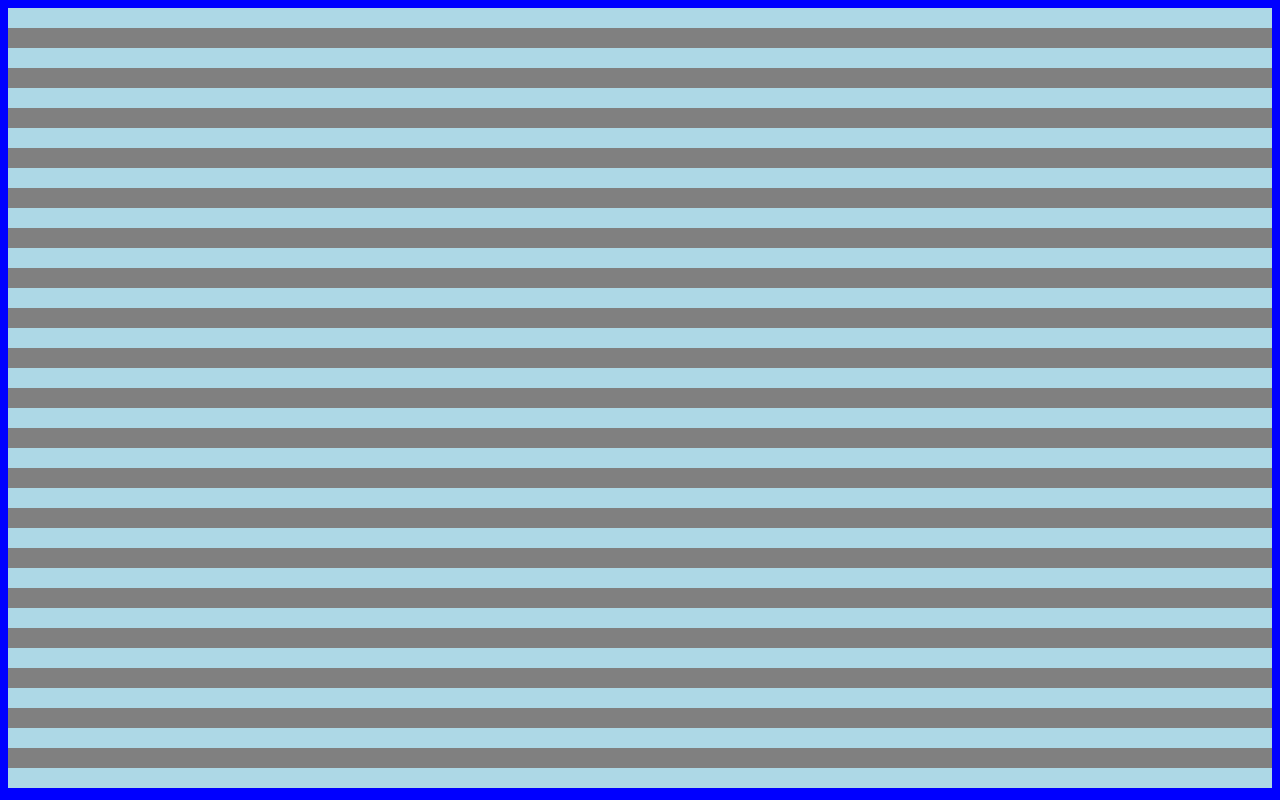
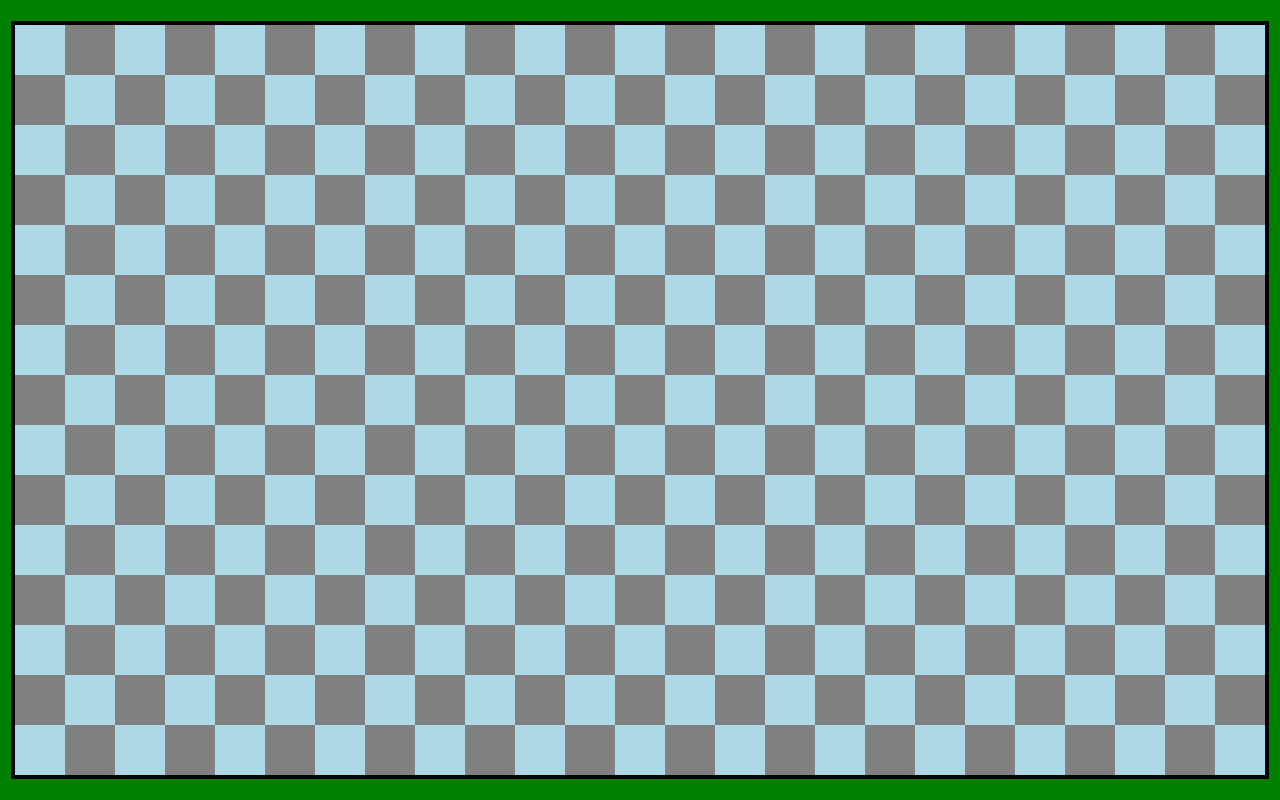
Before and after one commit to Umitosan/box-test, a plain HTML site: page index.html in a window 1280 px wide. Drawn offline with nearby package versions, Linux system fonts and the light colour scheme.

Commit message:
add grid size adjust

```diff
--- a/app.js
+++ b/app.js
@@ -1,25 +1,31 @@
 /* jshint esversion: 6 */
 
+// let winHeight = $(window).height();
+// let winWidth = $(window).width();
+
+let winHeight = window.innerHeight;
+let winWidth = window.innerWidth;
 let grid = [];
-let winHeight = $(window).height();
-let winWidth = $(window).width();
-let boxSize = 20;
-let rowSize = Math.floor( (winWidth-20) / (boxSize) );
-let rowTotal = Math.floor( (winHeight-10) / (boxSize) );
+let boxSize = 50;
+let rowSize = Math.floor( (winWidth) / boxSize);
+let rowTotal = Math.floor( (winHeight-10) / boxSize);
 
 function Row(index, size, color) {
+  this.boxes = [];
   this.index = index;
+  this.size = size;
+  this.color = color;
+}
+
+function Box(index,size,color) {
+  this.index = index;
+  this.size = size;
   this.baseColor = color;
   this.color = color;
-  this.size = size;
 }
 
-function Box() {
 
-}
-
-function buildGrid() {
-
+function buildRows() {
   for (let i = 0; i < rowTotal; i++) {
     let c;
     if ( (i % 2) === 0 ) {
@@ -39,78 +45,82 @@ function buildGrid() {
     let ind = parseInt( $(this).attr('ind') );
     let r = grid[ind];
     $(this).css({
-      background: r.color,
-      height: r.size+'px',
+      height: boxSize,
+      width: boxSize*grid[0].length
     });
+  });
+}
+
+
+function buildBoxes() {
+  let tRow = [];
+  let c;
+
+  for (let r = 0; r < grid.length; r++) {
+
+    for (let j = 0; j < rowSize; j++) {
+      let boxColor;
+      if ( ((r+j) % 2) === 0 ) {
+        boxColor = 'lightblue';
+      } else {
+        boxColor = 'grey';
+      }
+      grid[r].boxes.push( new Box(j,boxSize,boxColor) );
+    }
+
+  }
+
+  $('.row').each(function(rIndex) {
+    for (var i = 0; i < rowSize; i++) {
+      let elem = " <div class='box' ind='"+i+"'></div> ";
+      $(this).append( elem );
+    }
+  });
+
+  $(".box").each(function(index) {
+      let rInd = parseInt( $(this).parent().attr('ind') );
+      let bInd = parseInt( $(this).attr('ind') );
+      let curBox = grid[rInd].boxes[bInd];
+      $(this).css({
+        "height": curBox.size+'px',
+        "width": curBox.size+'px',
+        "background-color": curBox.color,
+        float: 'left'
+      });
   });
 
   // events
-  $('.row').mouseenter(function(event1) {
-    // console.log('this = ',this);
+  $('.box').mouseenter(function(event1) {
     $(this).css("background","pink");
   }).mouseleave(function(event2) {
-    // console.log('$(this) = ',$(this));
-    let ind = parseInt( $(this).attr("ind") );
-    $(this).css("background",grid[ind].baseColor);
+    let rInd = parseInt( $(this).parent().attr('ind') );
+    let bInd = parseInt( $(this).attr('ind') );
+    $(this).css("background",grid[rInd].boxes[bInd].baseColor);
   });
 
-  // for (let j = 0; j < rowSize-1; j++) {
-  //   let tmpBox;
-  //
-  //   tmpRow.push(tmpBox)
-  // }
-  console.log('buildGrid run');
 }
 
 
 
 
-// function buildBars() {
-//
-//   for (let i = 0; i < 100; i++) {
-//     let c;
-//     if ( (i % 2) === 0 ) {
-//       c = 'lightblue';
-//     } else {
-//       c = 'grey';
-//     }
-//     bars.push( new Bar(i,barSize,c) );
-//   }
-//
-//   for (let i = 0; i < bars.length; i++) {
-//     let b = bars[i];
-//     let elem = " <div class='bar' ind='"+i+"'></div> ";
-//     $(".container-main").append( elem );
-//   }
-//
-//   $(".bar").each(function(index) {
-//     let ind = parseInt( $(this).attr('ind') );
-//     let b = bars[ind];
-//     $(this).css({
-//       background: b.color,
-//       height: b.size+'px',
-//     });
-//   });
-//
-//   // events
-//   $('.bar').mouseenter(function(event1) {
-//     // console.log('this = ',this);
-//     $(this).css("background","pink");
-//   }).mouseleave(function(event2) {
-//     // console.log('$(this) = ',$(this));
-//     let ind = parseInt( $(this).attr("ind") );
-//     $(this).css("background",bars[ind].baseColor);
-//   });
-//
-// }
 
 
+
+
+function buildGrid() {
+  buildRows();
+  buildBoxes();
+}
 
 ////////////////////////////////////
 ////////////////////////////////////
 $(document).ready( function() {
   console.log('page loaded');
 
+  $(".container-main").css("width", rowSize*boxSize); // prevents the rows from colapsing on window resize
+  $(".container-main").css("margin-left", ((winWidth-(boxSize*rowSize) )/2) ); // makes gaps same on both sides of the main container
+  $(".container-main").css("margin-top", ((winHeight-(boxSize*rowTotal) )/2) ); // makes gaps same on top and bottom
+
   buildGrid();
 
 });
--- a/styles.scss
+++ b/styles.scss
@@ -1,8 +1,12 @@
 $highlight-color: pink;
 
 body {
-  background: blue;
+  background: green;
+  margin: 0 0;
 }
 
-.bar {
+.container-main {
+  outline-color: black;
+  outline-style: solid;
+  outline-width: 4px;
 }
```
Also changed, not shown: styles.css, 1 other file.
